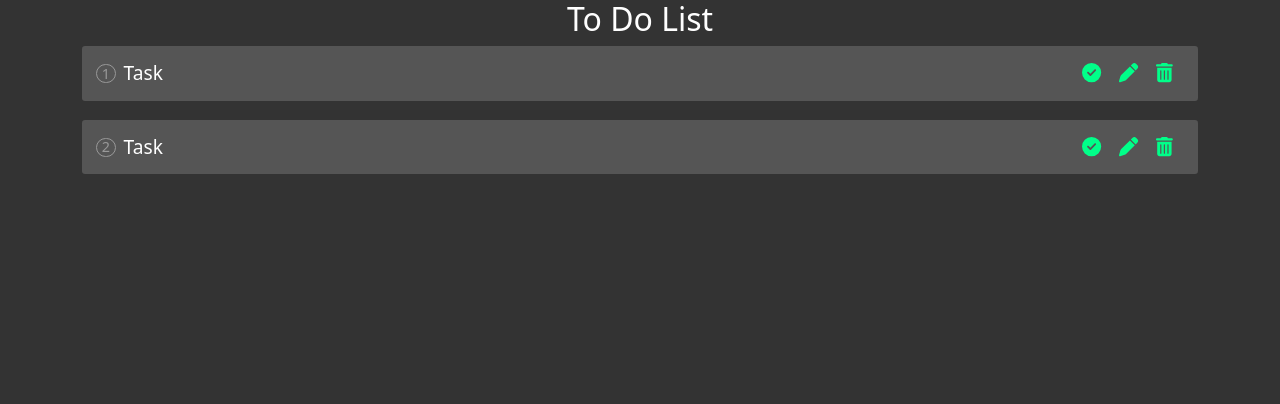
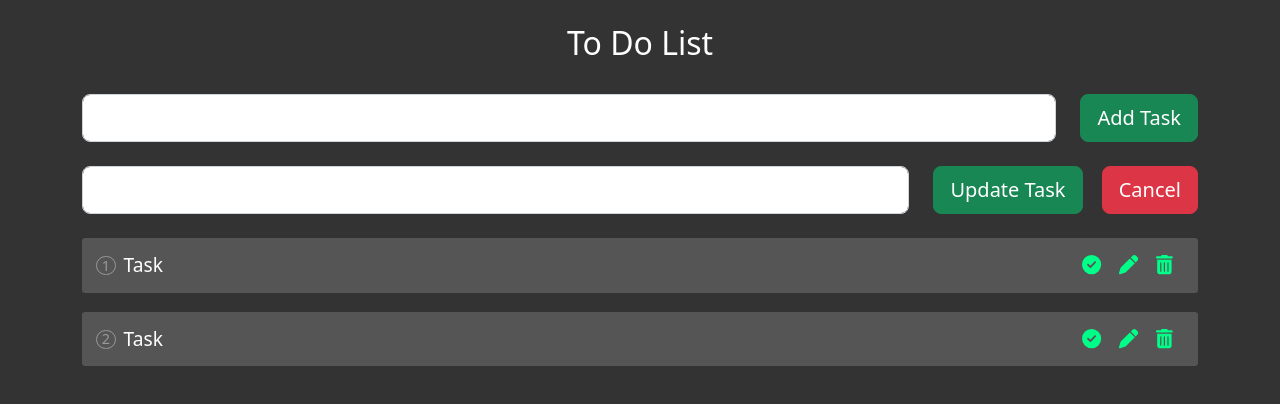
Before and after one commit to LucianoCerullo77/projectReactToDo, a React (Create React App) app: page / in a window 1280 px wide. Shown: the top 404 px of the page. Built offline with nearby package versions, Linux system fonts and the light colour scheme.

Commit message:
add task function maded

```diff
--- a/src/App.js
+++ b/src/App.js
@@ -18,8 +18,14 @@ function App() {
   const [updateData, setUpdateData] = useState('')
 
   // Add Task
-  const addTask = () => {
-    //
+  const addTask = (e) => {
+    e.preventDefault()
+    if(newTask){
+      let num = toDo.length + 1
+      let newEntry = {id : num , title : newTask, status: false}
+      setTodo([...toDo, newEntry])
+      setNewTask('')
+    }
   }
 
   // Delete Task
@@ -49,30 +55,63 @@ function App() {
 
   return (
     <div className="container App">
+    <br/>
     <h2>To Do List</h2>
+    <br/>
+
+    {/* Add task*/}
+
+    <div className="row">
+      <div className="col">
+        <input value={newTask} onChange={(e) => setNewTask(e.target.value)} className="form-control form-control-lg"/>
+      </div>
+      <div className="col-auto">
+        <button className="btn btn-lg btn-success" onClick={addTask}>Add Task</button>
+      </div>
+    </div>
+    <br/>
+
+    {/* Update task*/}
+
+    <div className="row">
+      <div className="col">
+        <input className="form-control form-control-lg" />
+      </div>
+    <div className="col-auto">
+      <button className="btn btn-lg btn-success mr-20">Update Task</button>
+      <button className="btn btn-lg btn-danger">Cancel</button>
+    </div>
+    </div>
+    <br/>
 
     {toDo && toDo.length ? '' : "No task . . ." }
 
-    {toDo && toDo.map((task, index) => {
+    {toDo && toDo
+    .sort((a,b) => a.id > b.id ? 1 : -1)
+    .map((task, index) => {
       return <React.Fragment key={task.id}>
 
       <div className="col taskBg">
-
         <div className={task.status ? 'done' : ''}>
           <span className="taskNumber">{index + 1}</span>
           <span className="taskText">{task.title}</span>
         </div>
+
         <div className="iconsWrap">
-          <span>
+
+          <span title="Completed / Not Completed">
             <FontAwesomeIcon icon={faCircleCheck} onClick={markDone}/>
           </span>
-          <span>
+
+          <span title="Edit">
             <FontAwesomeIcon icon={faPen} onClick={updateTask}/>
           </span>
-          <span>
+
+          <span title="Delete">
             <FontAwesomeIcon icon={faTrashCan} onClick={deleteTask}/>
           </span>
         </div>
+
       </div>
       </React.Fragment>
     })}
```
